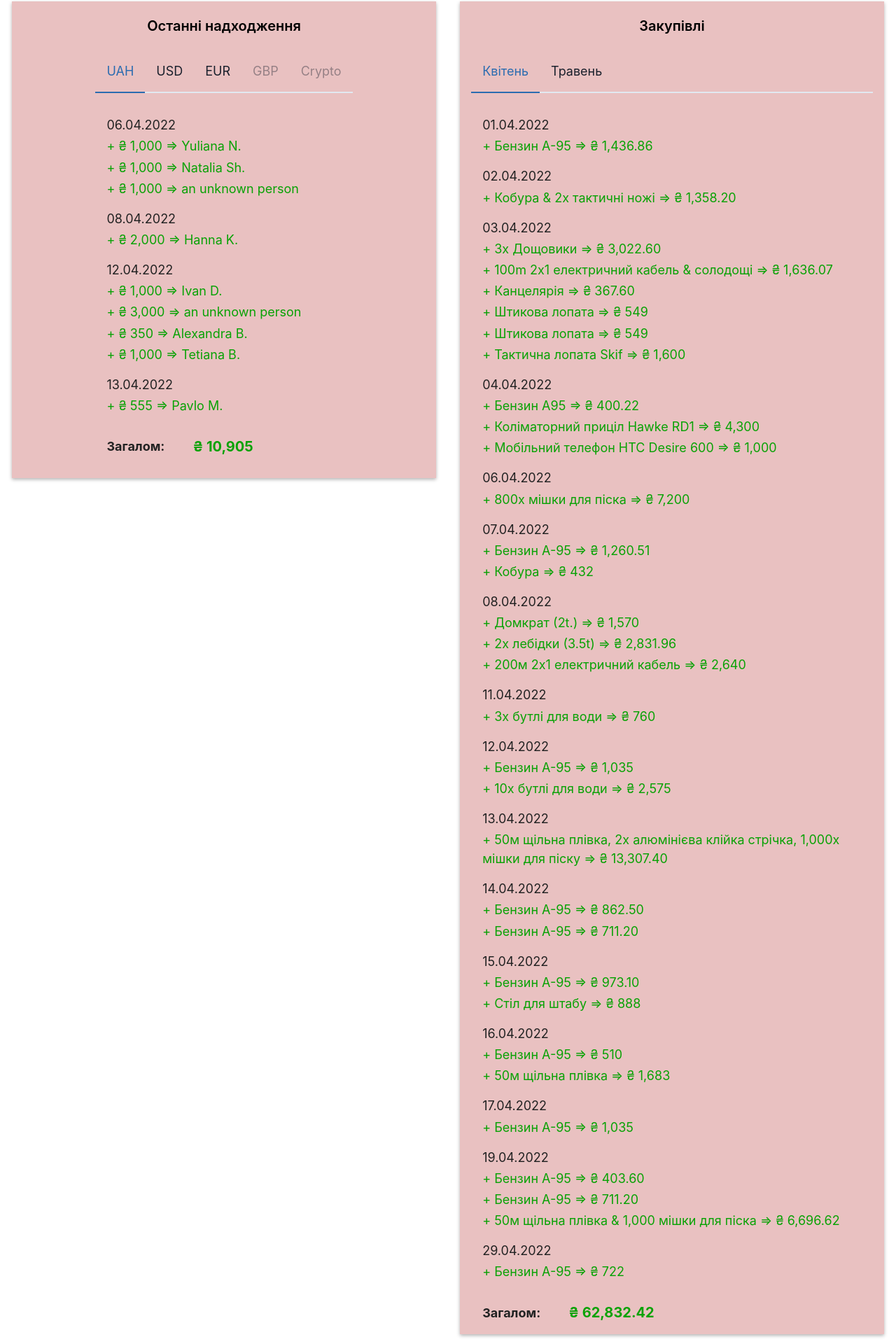
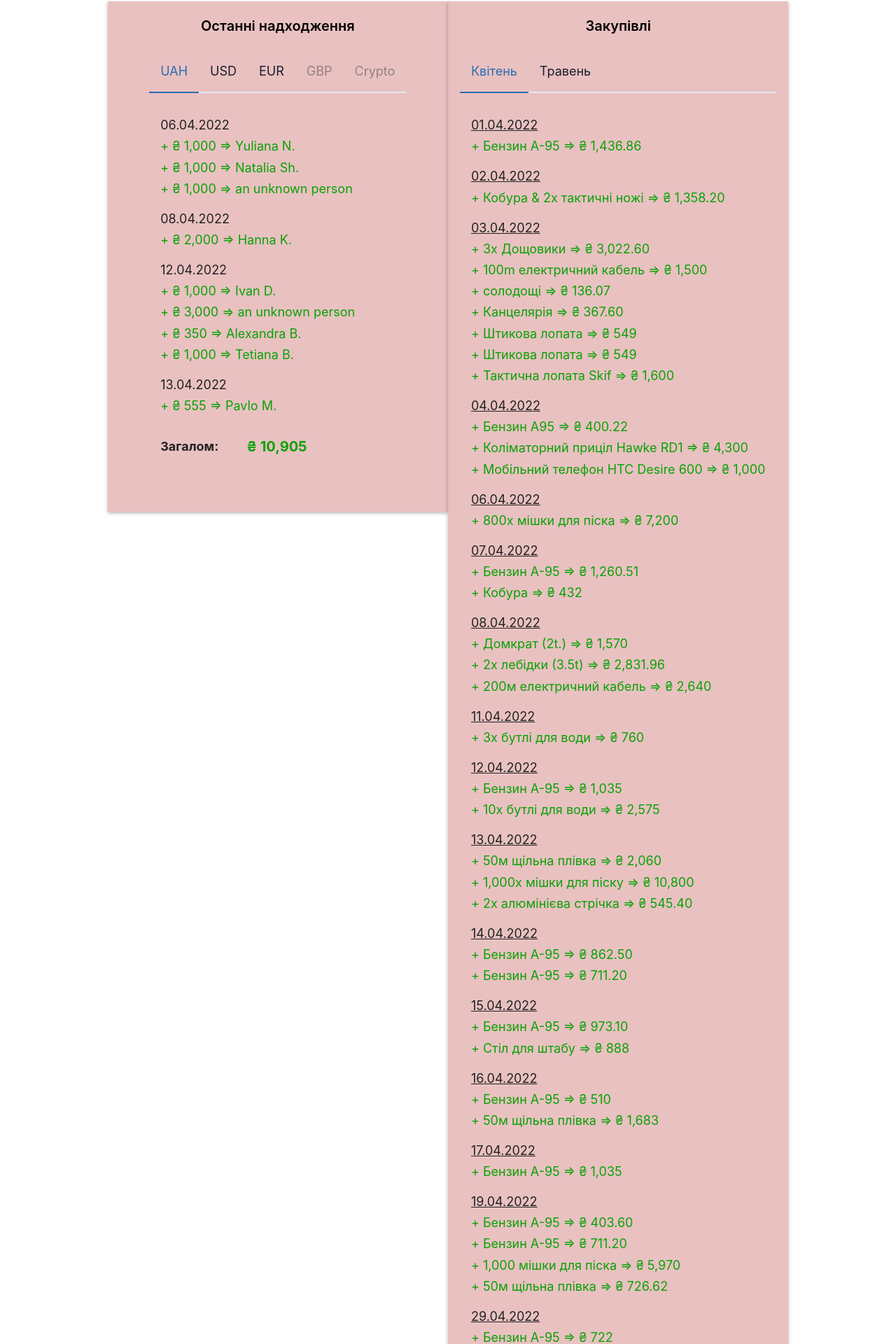
Before and after one commit to Gravedodger/battalion-207, a Next.js app: page /reports/ukr in a window 1280 px wide. Shown: the part 780-2700 px from the top of the page at 70% size. Built offline with nearby package versions, Linux system fonts and the light colour scheme.

Commit message:
fixed purchases

```diff
--- a/components/DonationsFeature/DonationsFeature.module.css
+++ b/components/DonationsFeature/DonationsFeature.module.css
@@ -1,7 +1,8 @@
 .DFCardContainer {
     display: flex;
     width: 50%;
-    margin: 6rem auto 5rem auto;
+    margin: 6rem auto 0 auto;
+    padding-bottom: 3rem;
     flex-direction: column;
     align-items: center;
     justify-content: center;
--- a/components/PurchasedFeature/PurchasedFeature.module.css
+++ b/components/PurchasedFeature/PurchasedFeature.module.css
@@ -1,7 +1,8 @@
 .purchasedContainer {
     display: flex;
     width: 50%;
-    margin: 6rem auto 5rem auto;
+    margin: 6rem auto 3rem auto;
+    padding-bottom: 2rem;
     flex-direction: column;
     align-items: center;
     justify-content: center;
--- a/components/PurchasedFeature/PurchasedFeatureUKR.js
+++ b/components/PurchasedFeature/PurchasedFeatureUKR.js
@@ -21,25 +21,27 @@
                 </TabList>
 
                 <TabPanels>
-
                     {/*     APRIL    */}
                     <TabPanel p={{ lg: 4, md: 4, sm: 2, base: 1 }} fontSize={{lg: '18px', md: '16px', sm: '15px', base: '14px' }}>
-                        <Text mt='1rem' color={textColor}>01.04.2022</Text>
+                        <Text mt='1rem' color={textColor} textDecoration='underline'>01.04.2022</Text>
                         <Text mt='0.2rem' color='#09A205'>
                             + Бензин A-95 => ₴ 1,436.86
                         </Text>
 
-                        <Text mt='1rem' color={textColor}>02.04.2022</Text>
+                        <Text mt='1rem' color={textColor} textDecoration='underline'>02.04.2022</Text>
                         <Text mt='0.2rem' color='#09A205'>
                             + Кобура & 2x тактичні ножі => ₴ 1,358.20
                         </Text>
 
-                        <Text mt='1rem' color={textColor}>03.04.2022</Text>
+                        <Text mt='1rem' color={textColor} textDecoration='underline'>03.04.2022</Text>
                         <Text mt='0.2rem' color='#09A205'>
                             + 3x Дощовики => ₴ 3,022.60
                         </Text>
                         <Text mt='0.2rem' color='#09A205'>
-                            + 100m 2x1 електричний кабель & солодощі => ₴ 1,636.07
+                            + 100m електричний кабель => ₴ 1,500
+                        </Text>
+                        <Text mt='0.2rem' color='#09A205'>
+                            + солодощі => ₴ 136.07
                         </Text>
                         <Text mt='0.2rem' color='#09A205'>
                             + Канцелярія => ₴ 367.60
@@ -54,7 +56,7 @@
                             + Тактична лопата Skif => ₴ 1,600
                         </Text>
 
-                        <Text mt='1rem' color={textColor}>04.04.2022</Text>
+                        <Text mt='1rem' color={textColor} textDecoration='underline'>04.04.2022</Text>
                         <Text mt='0.2rem' color='#09A205'>
                             + Бензин A95 => ₴ 400.22
                         </Text>
@@ -65,12 +67,12 @@
                             + Мобільний телефон HTC Desire 600 => ₴ 1,000
                         </Text>
 
-                        <Text mt='1rem' color={textColor}>06.04.2022</Text>
+                        <Text mt='1rem' color={textColor} textDecoration='underline'>06.04.2022</Text>
                         <Text mt='0.2rem' color='#09A205'>
                             + 800x мішки для піска =>  ₴ 7,200
                         </Text>
 
-                        <Text mt='1rem' color={textColor}>07.04.2022</Text>
+                        <Text mt='1rem' color={textColor} textDecoration='underline'>07.04.2022</Text>
                         <Text mt='0.2rem' color='#09A205'>
                             + Бензин A-95 => ₴ 1,260.51
                         </Text>
@@ -78,7 +80,7 @@
                             + Кобура => ₴ 432
                         </Text>
 
-                        <Text mt='1rem' color={textColor}>08.04.2022</Text>
+                        <Text mt='1rem' color={textColor} textDecoration='underline'>08.04.2022</Text>
                         <Text mt='0.2rem' color='#09A205'>
                             + Домкрат (2t.) => ₴ 1,570
                         </Text>
@@ -86,15 +88,15 @@
                             + 2x лебідки (3.5t) => ₴ 2,831.96
                         </Text>
                         <Text mt='0.2rem' color='#09A205'>
-                            + 200м 2x1 електричний кабель => ₴ 2,640
+                            + 200м електричний кабель => ₴ 2,640
                         </Text>
 
-                        <Text mt='1rem' color={textColor}>11.04.2022</Text>
+                        <Text mt='1rem' color={textColor} textDecoration='underline'>11.04.2022</Text>
                         <Text mt='0.2rem' color='#09A205'>
                             + 3x бутлі для води => ₴ 760
                         </Text>
 
-                        <Text mt='1rem' color={textColor}>12.04.2022</Text>
+                        <Text mt='1rem' color={textColor} textDecoration='underline'>12.04.2022</Text>
                         <Text mt='0.2rem' color='#09A205'>
                             + Бензин A-95 => ₴ 1,035
                         </Text>
@@ -102,12 +104,18 @@
                             + 10x бутлі для води => ₴ 2,575
                         </Text>
 
-                        <Text mt='1rem' color={textColor}>13.04.2022</Text>
+                        <Text mt='1rem' color={textColor} textDecoration='underline'>13.04.2022</Text>
                         <Text mt='0.2rem' color='#09A205'>
-                            + 50м щільна плівка, 2x алюмінієва клійка стрічка, 1,000x мішки для піску => ₴ 13,307.40
+                            + 50м щільна плівка => ₴ 2,060
+                        </Text>
+                        <Text mt='0.2rem' color='#09A205'>
+                            + 1,000x мішки для піску => ₴ 10,800
+                        </Text>
+                        <Text mt='0.2rem' color='#09A205'>
+                            + 2x алюмінієва стрічка => ₴ 545.40
                         </Text>
 
-                        <Text mt='1rem' color={textColor}>14.04.2022</Text>
+                        <Text mt='1rem' color={textColor} textDecoration='underline'>14.04.2022</Text>
                         <Text mt='0.2rem' color='#09A205'>
                             + Бензин A-95 => ₴ 862.50
                         </Text>
@@ -115,7 +123,7 @@
                             + Бензин A-95 => ₴ 711.20
                         </Text>
 
-                        <Text mt='1rem' color={textColor}>15.04.2022</Text>
+                        <Text mt='1rem' color={textColor} textDecoration='underline'>15.04.2022</Text>
                         <Text mt='0.2rem' color='#09A205'>
                             + Бензин A-95 => ₴ 973.10
                         </Text>
@@ -123,7 +131,7 @@
                             + Стіл для штабу => ₴ 888
                         </Text>
 
-                        <Text mt='1rem' color={textColor}>16.04.2022</Text>
+                        <Text mt='1rem' color={textColor} textDecoration='underline'>16.04.2022</Text>
                         <Text mt='0.2rem' color='#09A205'>
                             + Бензин A-95 => ₴ 510
                         </Text>
@@ -131,12 +139,12 @@
                             + 50м щільна плівка => ₴ 1,683
                         </Text>
 
-                        <Text mt='1rem' color={textColor}>17.04.2022</Text>
+                        <Text mt='1rem' color={textColor} textDecoration='underline'>17.04.2022</Text>
                         <Text mt='0.2rem' color='#09A205'>
                             + Бензин A-95 => ₴ 1,035
                         </Text>
 
-                        <Text mt='1rem' color={textColor}>19.04.2022</Text>
+                        <Text mt='1rem' color={textColor} textDecoration='underline'>19.04.2022</Text>
                         <Text mt='0.2rem' color='#09A205'>
                             + Бензин A-95 => ₴ 403.60
                         </Text>
@@ -144,10 +152,13 @@
                             + Бензин A-95 => ₴ 711.20
                         </Text>
                         <Text mt='0.2rem' color='#09A205'>
-                            + 50м щільна плівка & 1,000 мішки для піска => ₴ 6,696.62
+                            + 1,000 мішки для піска => ₴ 5,970
+                        </Text>
+                        <Text mt='0.2rem' color='#09A205'>
+                            + 50м щільна плівка => ₴ 726.62
                         </Text>
 
-                        <Text mt='1rem' color={textColor}>29.04.2022</Text>
+                        <Text mt='1rem' color={textColor} textDecoration='underline'>29.04.2022</Text>
                         <Text mt='0.2rem' color='#09A205'>
                             + Бензин A-95 => ₴ 722
                         </Text>
@@ -163,27 +174,27 @@
 
                     {/*     MAY    */}
                     <TabPanel p={{ lg: 4, md: 4, sm: 2, base: 1 }} fontSize={{lg: '18px', md: '16px', sm: '15px', base: '14px' }}>
-                        <Text mt='1rem' color={textColor}>01.05.2022</Text>
+                        <Text mt='1rem' color={textColor} textDecoration='underline'>01.05.2022</Text>
                         <Text mt='0.2rem' color='#09A205'>
                             + Бензин A-95 => ₴ 415.40
                         </Text>
 
-                        <Text mt='1rem' color={textColor}>06.05.2022</Text>
+                        <Text mt='1rem' color={textColor} textDecoration='underline'>06.05.2022</Text>
                         <Text mt='0.2rem' color='#09A205'>
                             + Бензин A-95 => ₴ 395.70
                         </Text>
 
-                        <Text mt='1rem' color={textColor}>07.07.2022</Text>
+                        <Text mt='1rem' color={textColor} textDecoration='underline'>07.07.2022</Text>
                         <Text mt='0.2rem' color='#09A205'>
                             + Бензин A-95 => ₴ 754
                         </Text>
 
-                        <Text mt='1rem' color={textColor}>10.05.2022</Text>
+                        <Text mt='1rem' color={textColor} textDecoration='underline'>10.05.2022</Text>
                         <Text mt='0.2rem' color='#09A205'>
                             + Бензин A-95 => ₴ 791.40
                         </Text>
 
-                        <Text mt='1rem' color={textColor}>13.05.2022</Text>
+                        <Text mt='1rem' color={textColor} textDecoration='underline'>13.05.2022</Text>
                         <Text mt='0.2rem' color='#09A205'>
                             + Бензин A-95 => ₴ 791.40
                         </Text>
--- a/pages/reports/eng.js
+++ b/pages/reports/eng.js
@@ -5,7 +5,7 @@
 import { Box, useColorModeValue } from "@chakra-ui/react";
 import WarStatsENG from "/components/WarStats/WarStatsENG";
 import DonationsFeature from "/components/DonationsFeature";
-import PurchasedFeatureUKR from "/components/PurchasedFeature/PurchasedFeatureUKR";
+import PurchasedFeatureENG from "/components/PurchasedFeature/PurchasedFeatureENG";
 
 const ReportsPageEng = () => {
     const textColor = useColorModeValue('#222222', '#c59d5f');
@@ -27,7 +27,7 @@
         </Box>
         <Box className={styles.featuresContainer}>
             <DonationsFeature titleENG='Latest Donations' totalENG='Total:' />
-            <PurchasedFeatureUKR titleENG='Latest purchases' totalENG='Total:'/>
+            <PurchasedFeatureENG titleENG='Purchases' />
         </Box>
     </>
 }
--- a/pages/reports/ukr.js
+++ b/pages/reports/ukr.js
@@ -27,7 +27,7 @@
         </Box>
         <Box className={styles.featuresContainer}>
             <DonationsFeature titleUKR='Останні надходження' totalUKR='Загалом:' />
-            <PurchasedFeatureUKR titleUKR='Останні закупівлі' totalUKR='Загалом'/>
+            <PurchasedFeatureUKR />
         </Box>
     </>
 }
--- a/styles/Styles.module.css
+++ b/styles/Styles.module.css
@@ -26,6 +26,8 @@
 
 .featuresContainer {
     display: flex;
+    margin-left: 12%;
+    margin-right: 12%;
     align-items: flex-start;
     justify-content: space-between;
 }
```
Also changed, not shown: components/PurchasedFeature/PurchasedFeatureENG.js (+36 -28 lines).
